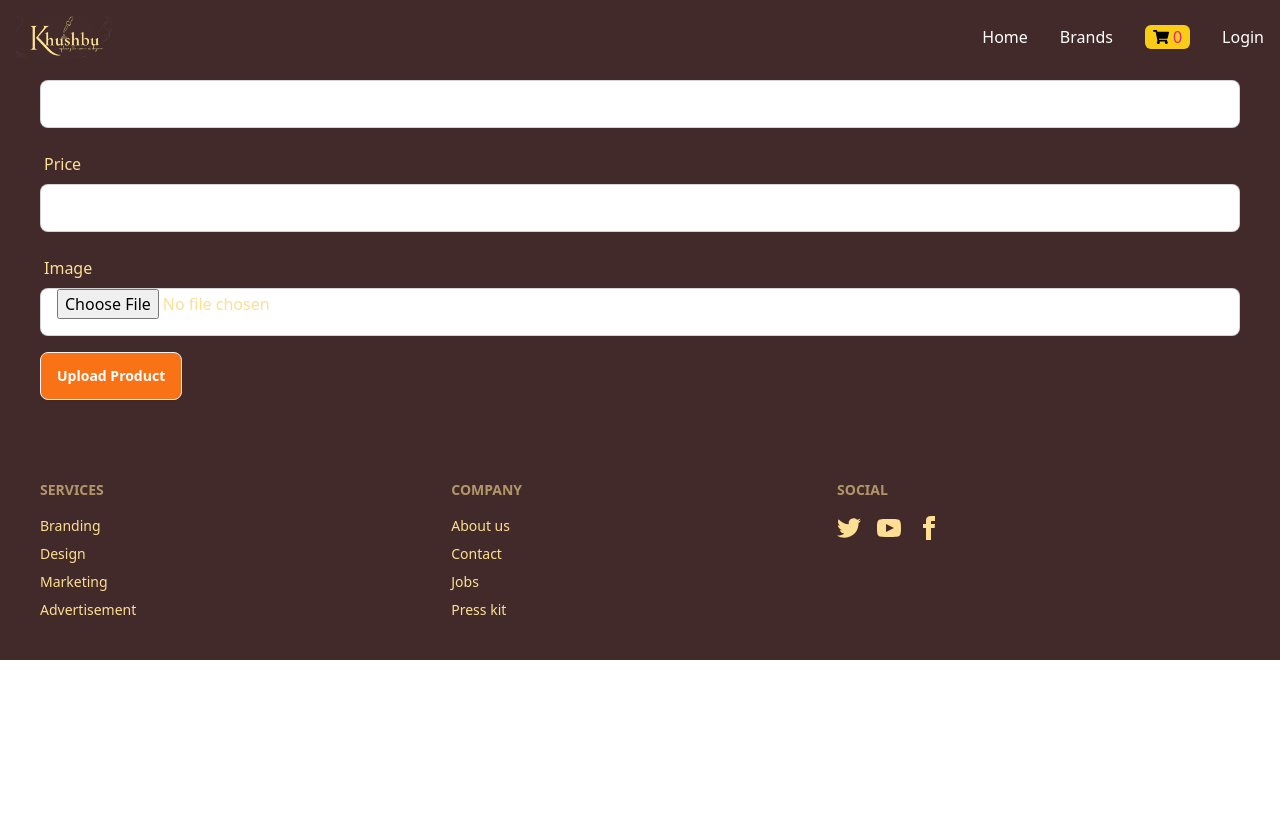
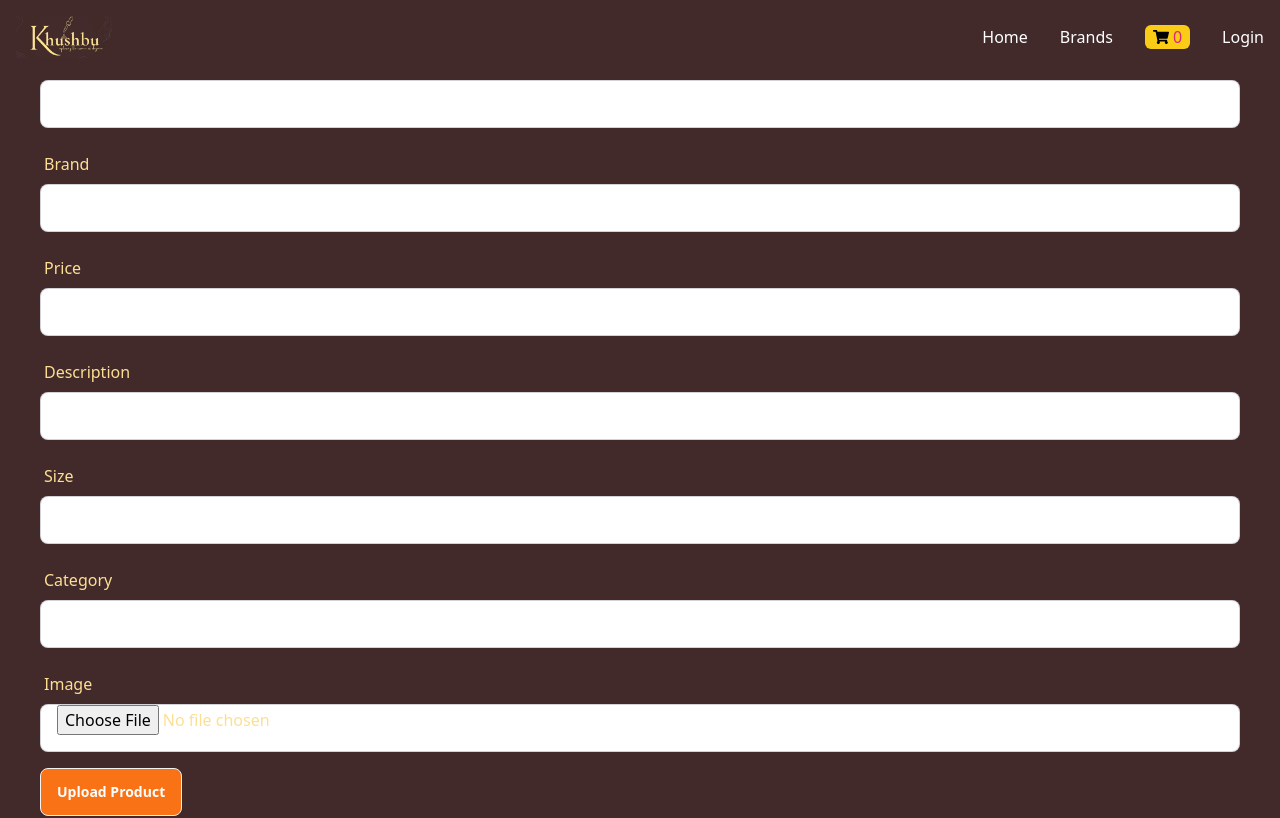
Before and after one commit to MamunUrRashidAIUB/khushbu-client, a React (Vite) app: page /admin/upload in a window 1280 px wide. Shown: the top 818 px of the page. Built offline with nearby package versions, Linux system fonts and the light colour scheme; no server answers.

Commit message:
admin upload file

```diff
--- a/src/Layout/Pages/Admin/AdminUpload.jsx
+++ b/src/Layout/Pages/Admin/AdminUpload.jsx
@@ -4,7 +4,11 @@ import useAxiosSecure from "../../../Hooks/useAxiosSecure";
 
 const AdminUpload = () => {
   const [name, setName] = useState("");
+  const [brand, setBrand] = useState("");
   const [price, setPrice] = useState("");
+  const [description, setDescription] = useState("");
+  const [size, setSize] = useState("");
+  const [category, setCategory] = useState("");
   const [image, setImage] = useState(null);
   const axiossecure = useAxiosSecure();
 
@@ -13,16 +17,15 @@ const AdminUpload = () => {
 
     const formData = new FormData();
     formData.append("name", name);
+    formData.append("brand", brand);
     formData.append("price", price);
+    formData.append("description", description);
+    formData.append("size", size);
+    formData.append("category", category);
     formData.append("image", image);
 
     try {
-      const response = await axiossecure.post("/products", formData, {
-        headers: {
-          "Content-Type": "multipart/form-data",
-        },
-      });
-
+      const response = await axiossecure.post("/products", formData);
       if (response.data.success) {
         Swal.fire({
           title: "Success!",
@@ -31,18 +34,20 @@ const AdminUpload = () => {
         });
         // Reset form
         setName("");
+        setBrand("");
         setPrice("");
+        setDescription("");
+        setSize("");
+        setCategory("");
         setImage(null);
       }
     } catch (error) {
       console.error("Error uploading product:", error);
-        const errorMessage = error.response?.data?.message || "Failed to upload product.";
-        Swal.fire({
-          title: "Error!",
-          text: errorMessage,
-          icon: "error",
-        });
-
+      Swal.fire({
+        title: "Error!",
+        text: "Failed to upload product.",
+        icon: "error",
+      });
     }
   };
 
@@ -59,11 +64,51 @@ const AdminUpload = () => {
         />
       </div>
       <div className="form-control mb-4">
+        <label className="label">Brand</label>
+        <input
+          type="text"
+          value={brand}
+          onChange={(e) => setBrand(e.target.value)}
+          className="input input-bordered"
+          required
+        />
+      </div>
+      <div className="form-control mb-4">
         <label className="label">Price</label>
         <input
           type="number"
           value={price}
           onChange={(e) => setPrice(e.target.value)}
+          className="input input-bordered"
+          required
+        />
+      </div>
+      <div className="form-control mb-4">
+        <label className="label">Description</label>
+        <input
+          type="text"
+          value={description}
+          onChange={(e) => setDescription(e.target.value)}
+          className="input input-bordered"
+          required
+        />
+      </div>
+      <div className="form-control mb-4">
+        <label className="label">Size</label>
+        <input
+          type="text"
+          value={size}
+          onChange={(e) => setSize(e.target.value)}
+          className="input input-bordered"
+          required
+        />
+      </div>
+      <div className="form-control mb-4">
+        <label className="label">Category</label>
+        <input
+          type="text"
+          value={category}
+          onChange={(e) => setCategory(e.target.value)}
           className="input input-bordered"
           required
         />
```
